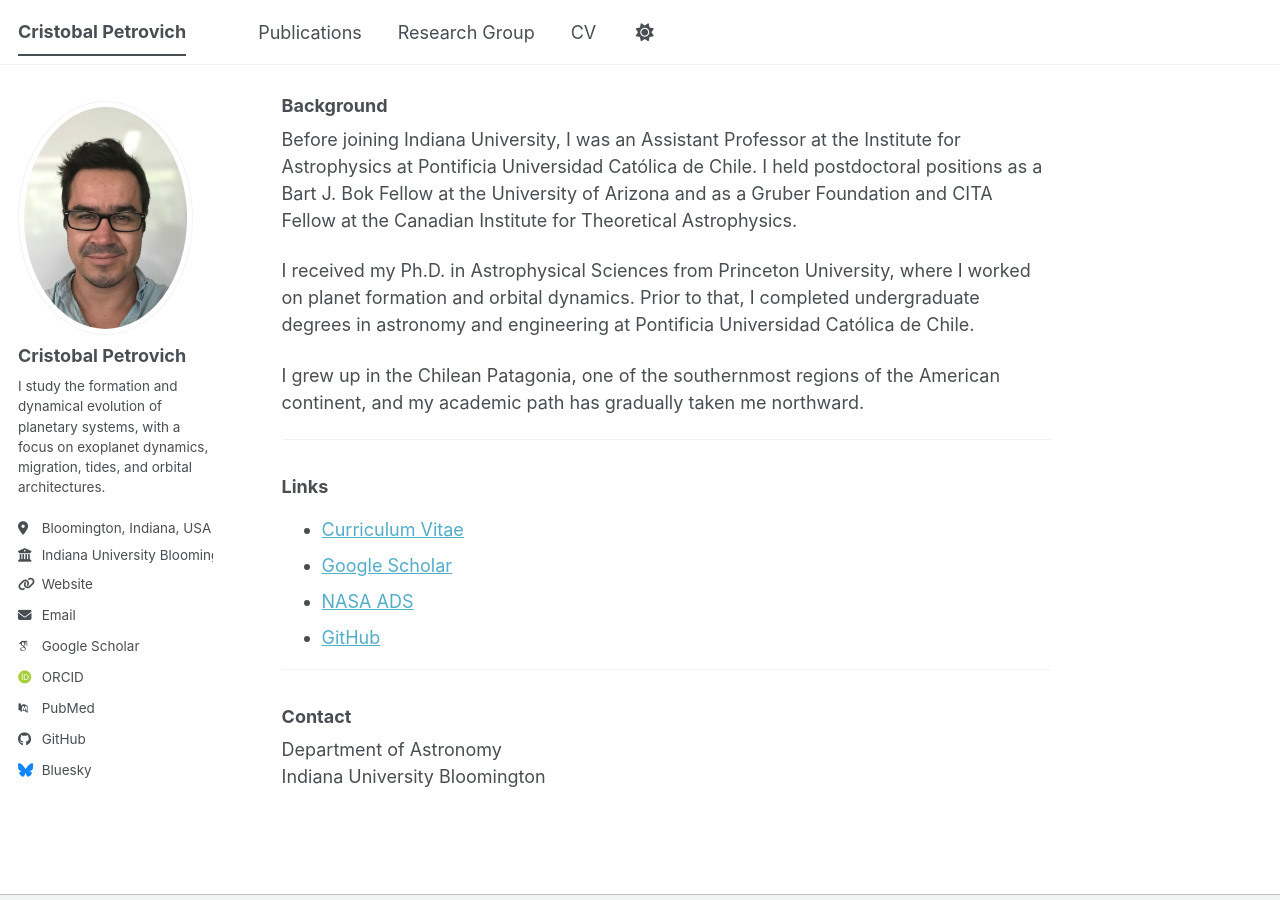
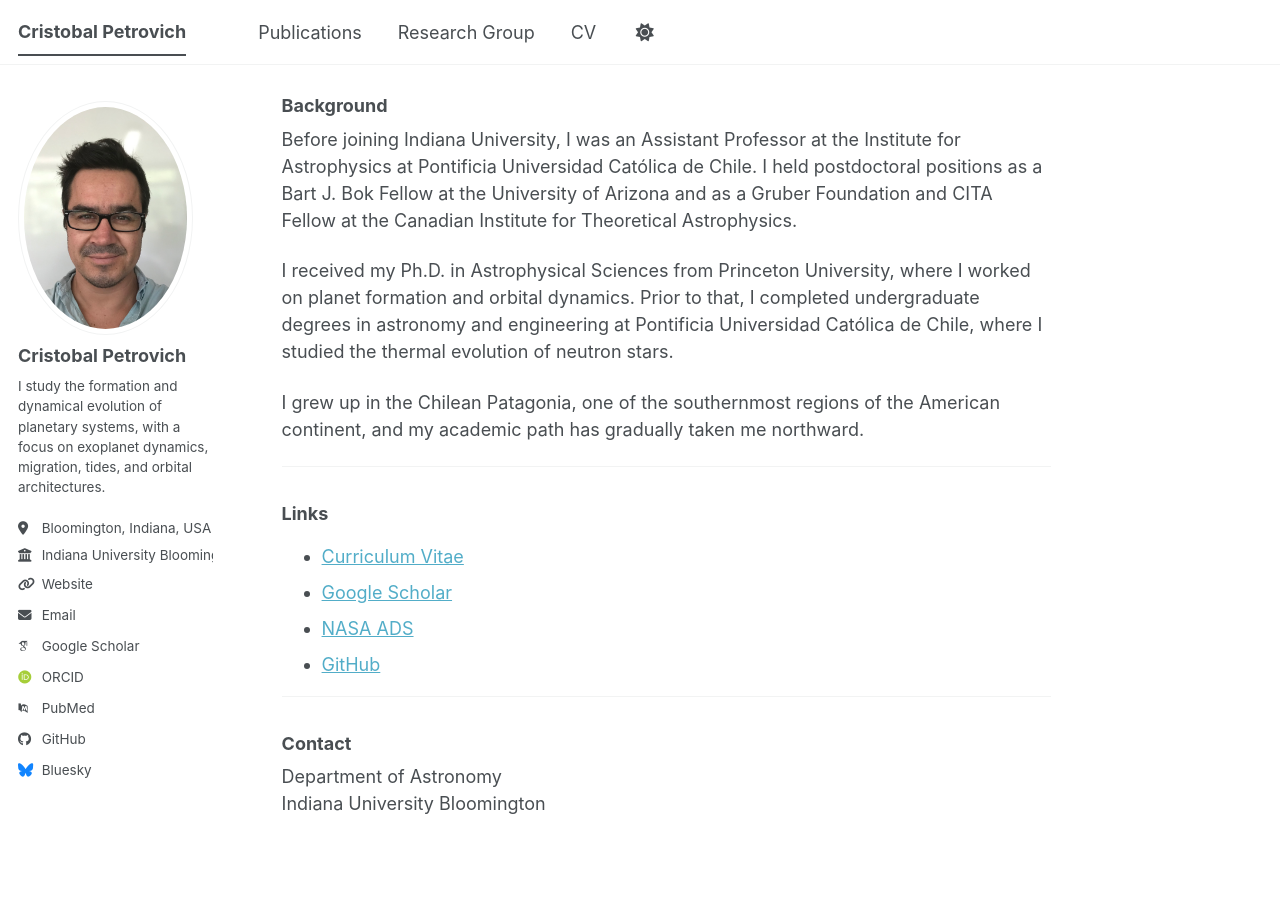
Before and after one commit to cpetrovich/cpetrovich.github.io, a Jekyll site: the page built from _pages/about.md, in a window 1280 px wide and 900 px high, scrolled down 1013 px. Built offline with Jekyll 4.4.1, drawn with Linux system fonts in a browser that asks for light colours; some web fonts are replaced; a script bundle is joined from its source files by our own code; library files that are not in the unit come from our copies.

Commit message:
Update about.md

```diff
--- a/_pages/about.md
+++ b/_pages/about.md
@@ -38,7 +38,7 @@ More broadly, my work explores how gravitational interactions, dissipation, and
 
 Before joining Indiana University, I was an Assistant Professor at the Institute for Astrophysics at Pontificia Universidad Católica de Chile. I held postdoctoral positions as a Bart J. Bok Fellow at the University of Arizona and as a Gruber Foundation and CITA Fellow at the Canadian Institute for Theoretical Astrophysics.
 
-I received my Ph.D. in Astrophysical Sciences from Princeton University, where I worked on planet formation and orbital dynamics. Prior to that, I completed undergraduate degrees in astronomy and engineering at Pontificia Universidad Católica de Chile.
+I received my Ph.D. in Astrophysical Sciences from Princeton University, where I worked on planet formation and orbital dynamics. Prior to that, I completed undergraduate degrees in astronomy and engineering at Pontificia Universidad Católica de Chile, where I studied the thermal evolution of neutron stars.
 
 I grew up in the Chilean Patagonia, one of the southernmost regions of the American continent, and my academic path has gradually taken me northward.
 
```
